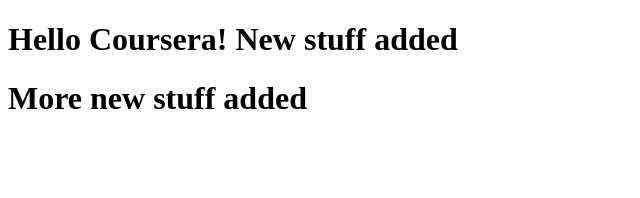
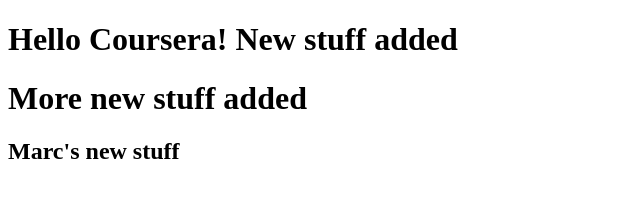
Before and after one commit to jemla61/coursera-angularjs, a plain HTML site: page index.html in a window 1280 px wide. Shown: the whole page, without its empty margins (0-640 px from the left). Drawn offline with Linux system fonts and the light colour scheme.

Commit message:
Added new stuff.

```diff
--- a/index.html
+++ b/index.html
@@ -7,5 +7,6 @@
   <body>
     <h1> Hello Coursera! New stuff added </h1>
     <h1> More new stuff added </h1>
+    <h2> Marc's new stuff</h2>
   </body>
 </html>
```
